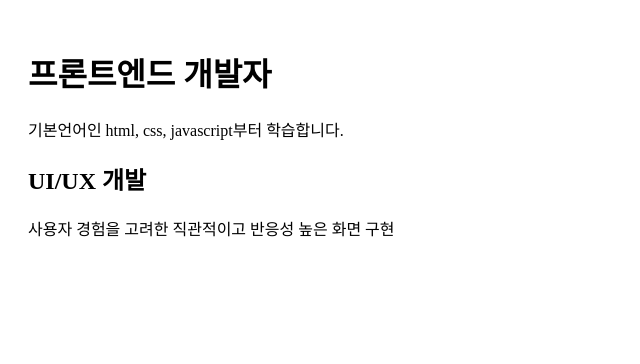
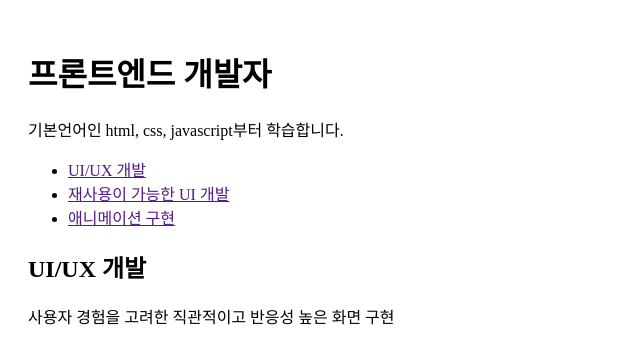
Before and after one commit to bohem026/note-react-reactbasic, a React (Vite) app: page / in a window 1280 px wide. Shown: the top 364 px of the page, without its empty margins (0-640 px from the left). Built offline with nearby package versions, Linux system fonts and the light colour scheme.

Commit message:
feat: print list

```diff
--- a/src/components/Nav.jsx
+++ b/src/components/Nav.jsx
@@ -1,6 +1,10 @@
 //Nav 컴포넌트
-function Nav() {
-  const lists = [];
+function Nav({ data }) {
+  const lists = data.map((d) => (
+    <li key={d.id}>
+      <a href="">{d.title}</a>
+    </li>
+  ));
   // list에 출력할 코드 생성
 
   return (
```
